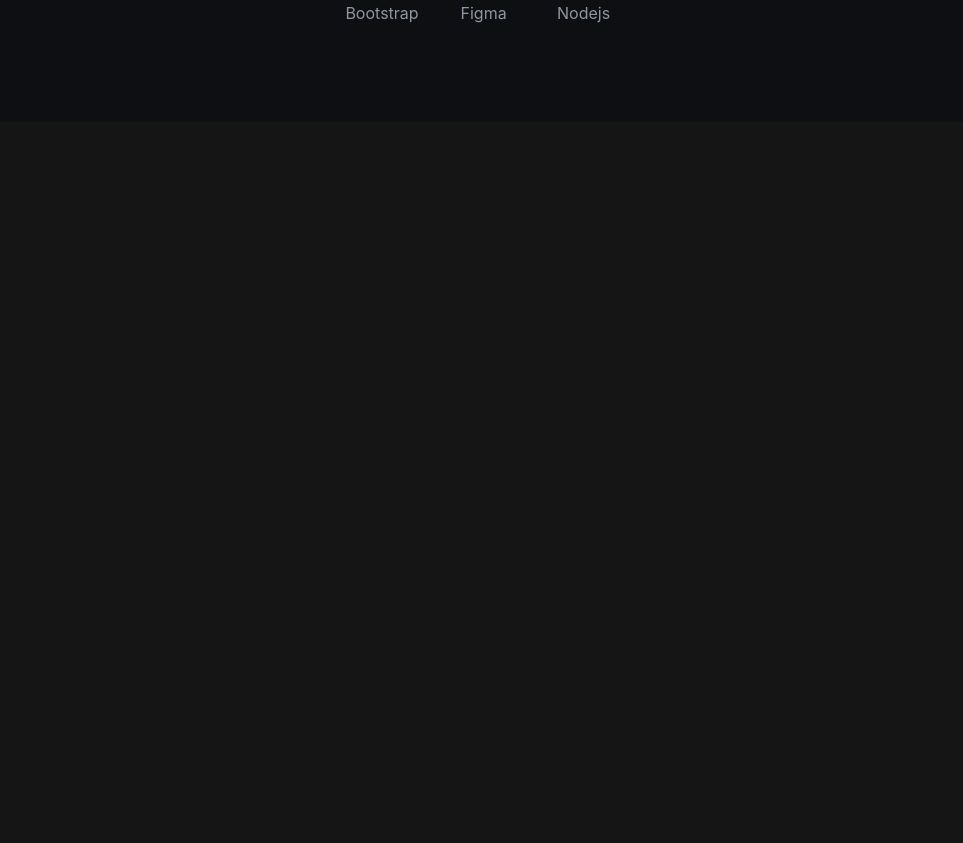
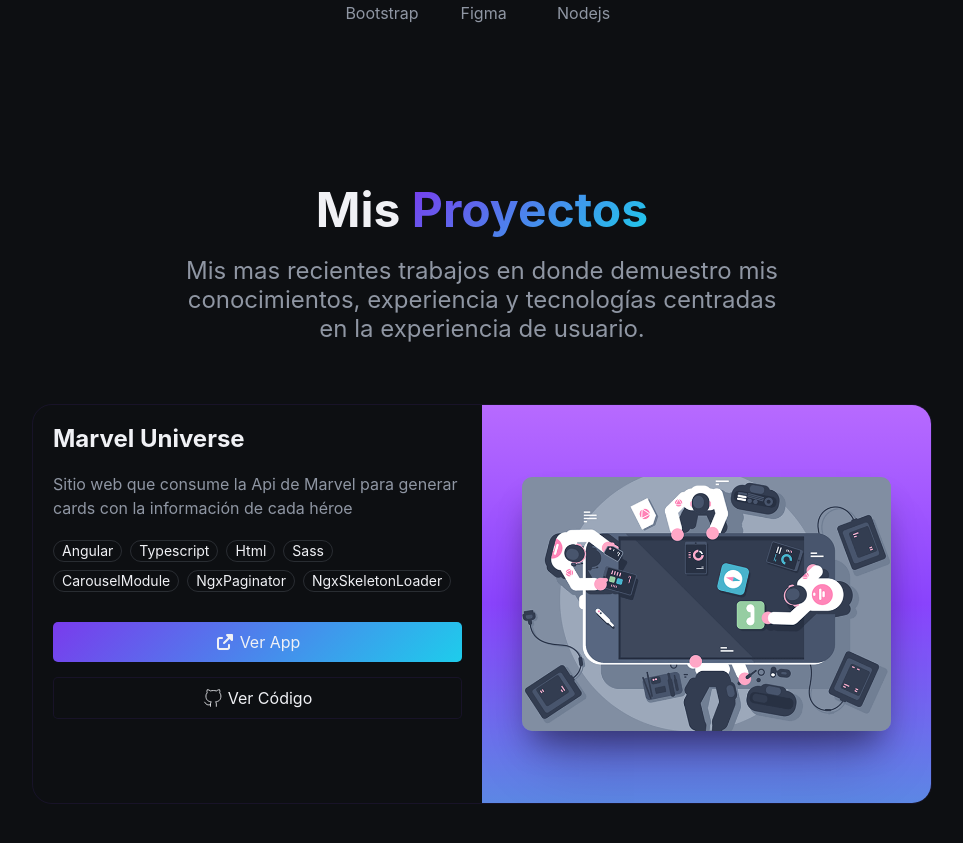
Before and after one commit to Eddy-glitcher/Portfolio.v2, a React (Vite) app: page / in a window 1280 px wide. Shown: the part 1803-2646 px from the top of the page, without its empty margins (158-1121 px from the left). Before the commit the page ends 1925 px from the top, so only its background shows below. Built offline with nearby package versions, Linux system fonts and the light colour scheme.

Commit message:
feat: add projects component

```diff
--- a/src/App.css
+++ b/src/App.css
@@ -12,8 +12,12 @@
 
     /* Borders */
     --primary-border: #793BED1A;
+    --secondary-border: #793bed72;
+    --tertiary-border: #8f96a338;
 
     /* Gradients */
     --gradient-primary: linear-gradient(135deg, var(--primary), var(--accent));
     --gradient-hero: linear-gradient(to bottom right, color-mix(in hsl, var(--primary) 30%, transparent), hsla(0, 0%, 0%, 0.796), color-mix(in hsl, var(--accent) 35%, transparent));
+    --gradient-card: linear-gradient(to bottom, #b76aff 0%, #8b44ff 50%, #5c87e4 100%
+);
 }
--- a/src/App.tsx
+++ b/src/App.tsx
@@ -2,6 +2,7 @@
 import Header from "@/components/header/header";
 import Home from "@/components/home/home";
 import About from "@/components/about/about";
+import Projects from "@/components/projects/projects";
 
 function App() {
 
@@ -11,6 +12,7 @@
         <Header></Header>
         <Home></Home>
         <About></About>
+        <Projects></Projects>
     </main>
     </>
   )
--- /dev/null
+++ b/src/components/projects/projects.scss
@@ -0,0 +1,177 @@
+@use '@/assets/styles/mixins/mixins.scss' as *;
+
+.projects{
+    padding: 60px 20px;
+    text-align: center;
+    background-color: var(--primary-background-darker);
+
+    .projects__desc{
+        max-width: 500px;
+        margin: 0px auto;
+
+        h2{
+            color: var(--primary-text-color);
+            font-size: var(--font-size-400);
+        }
+
+        span{
+            @include textGradient();
+        }
+
+        p{
+            margin: 20px 0px;
+            font-size: var(--font-size-100);
+            line-height: 1.5rem;
+            color: var(--secondary-text-color);
+        }
+    }
+
+    .project__cards{
+        @include displayFlex(center, row);
+    }
+
+    .project__card{
+        max-width: 400px;
+        text-align: left;
+        border-radius: 20px;
+        border: solid 1px var(--primary-border);
+        overflow: hidden;
+        transition: border-color, 200ms ease-in-out;
+
+        picture{
+            padding: 40px 20px;
+            width: 100%;
+            height: 100%;
+            @include displayFlex(center, row);
+            overflow: hidden;
+            background: var(--gradient-card);
+
+            img{
+                width: 90%;
+                height: 80%;
+                border-radius: 10px;
+                box-shadow:
+                    0 20px 30px -10px rgba(0,0,0,0.4),
+                    0 40px 60px -20px rgba(0,0,0,0.3);
+                transition: transform 300ms ease-in-out;
+            }
+
+        }
+
+        .project__card-body{
+            padding: 20px;
+        }
+
+        h3{
+            color: var(--primary-text-color);
+            font-size: var(--font-size-300);
+            transition: color 200ms ease-in-out;
+        }
+
+        p{
+            margin: 20px 0px;
+            font-size: var(--font-size-100);
+            color: var(--secondary-text-color);
+            line-height: 1.5rem;
+        }
+
+        ul{
+            @include displayFlex(flex-start, row);
+            flex-wrap: wrap;
+            gap: 8px;
+        }
+
+        li{
+            padding: 2px 8px;
+            font-size: calc(var(--font-size-100) - 2px);
+            color: var(--primary-text-color);
+            border: solid 1px var(--tertiary-border);
+            border-radius: 20px;
+
+            &:hover{
+                border-color: var(--secondary-border);
+            }
+        }
+
+        &:hover{
+            border-color: var(--secondary-border);
+
+            h3{
+                color: var(--primary);
+            }
+
+            picture{
+
+                img{
+                    transform: scale(1.1);
+                }
+
+            }
+        }
+
+        .project__card-btns{
+            margin-top: 30px;
+            gap: 15px;
+            @include displayFlex(center, column);
+
+            span{
+                @include displayFlex(center, row);
+                gap: 5px;
+                text-align: center;
+            }
+
+            svg{
+                width: 20px;
+                height: 20px;
+                stroke-width: 1px;
+                stroke: var(--primary-text-color);
+            }
+        }
+
+    }
+}
+
+@media (min-width: 750px){
+    .projects{
+
+        .projects__desc{
+            max-width: 600px;
+
+            h2{
+                font-size: var(--font-size-500);
+            }
+
+            p{
+                font-size: var(--font-size-300);
+                line-height: 1.8rem;
+            }
+        }
+
+        .project__cards{
+            margin-top: 60px;
+            @include displayFlex(center, column);
+        }
+
+        .project__card{
+            max-width: 900px;
+            height: 400px;
+            @include displayFlex(center, row);
+            align-items: stretch;
+
+            picture{
+                order: 2;
+                flex: 1;
+
+                img{
+                    display: block;
+                    object-fit: cover;
+                }
+            }
+
+            .project__card-body{
+                order: 1;
+                flex: 1;
+            }
+        }
+    }
+}
--- /dev/null
+++ b/src/components/projects/projects.tsx
@@ -0,0 +1,72 @@
+import Anchor from '../ui/anchor/anchor';
+import './projects.scss';
+
+function Projects() {
+
+  const projects = [
+    {
+      image : '/images/project.png',
+      imageDesc : '',
+      title : 'Marvel Universe',
+      description : 'Sitio web que consume la Api de Marvel para generar cards con la información de cada héroe',
+      technologies : ['Angular','Typescript', 'Html', 'Sass', 'CarouselModule', 'NgxPaginator', 'NgxSkeletonLoader'],
+      liveApp : '',
+      codeSrc : '',
+    }
+  ]
+
+  return (
+    <>
+        <section className='projects' id='projects'>
+            <article className='projects__desc'>
+                <h2>Mis <span>Proyectos</span></h2>
+                <p>Mis mas recientes trabajos en donde demuestro mis conocimientos, experiencia y tecnologías centradas en la experiencia de usuario.</p>
+            </article>
+
+            <div className="project__cards">
+              {
+                projects.map((project, index)=>{
+                  return (
+                    <article className='project__card' key={index}>
+                    <picture>
+                      <img src={project.image} alt={project.imageDesc}/>
+                    </picture>
+
+                  <div className="project__card-body">
+                      <article>
+                        <h3>{project.title}</h3>
+                        <p>{project.description}</p>
+                      </article>
+
+                      <ul>
+                        {
+                          project.technologies.map((technology, index)=>{
+                            return (
+                              <li key={index}>{technology}</li>
+                            )
+                          })
+                        }
+                      </ul>
+
+                      <div className='project__card-btns'>
+                        <Anchor variant="primary" href={project.liveApp} arial-label="Ver app en vivo">
+                          <svg role="img" aria-hidden="true" xmlns="http://www.w3.org/2000/svg" fill="currentColor" stroke='currentColor' viewBox="0 0 640 640"><path d="M354.4 83.8C359.4 71.8 371.1 64 384 64L544 64C561.7 64 576 78.3 576 96L576 256C576 268.9 568.2 280.6 556.2 285.6C544.2 290.6 530.5 287.8 521.3 278.7L464 221.3L310.6 374.6C298.1 387.1 277.8 387.1 265.3 374.6C252.8 362.1 252.8 341.8 265.3 329.3L418.7 176L361.4 118.6C352.2 109.4 349.5 95.7 354.5 83.7zM64 240C64 195.8 99.8 160 144 160L224 160C241.7 160 256 174.3 256 192C256 209.7 241.7 224 224 224L144 224C135.2 224 128 231.2 128 240L128 496C128 504.8 135.2 512 144 512L400 512C408.8 512 416 504.8 416 496L416 416C416 398.3 430.3 384 448 384C465.7 384 480 398.3 480 416L480 496C480 540.2 444.2 576 400 576L144 576C99.8 576 64 540.2 64 496L64 240z"/></svg>
+                          Ver App
+                        </Anchor>
+                        <Anchor variant='secondary' href={project.codeSrc} arial-label="Ver codigo fuente">
+                          <svg role="img" aria-hidden="true" viewBox="0 0 24 24" fill='none' xmlns="http://www.w3.org/2000/svg"><path d="M16 22.0268V19.1568C16.0375 18.68 15.9731 18.2006 15.811 17.7506C15.6489 17.3006 15.3929 16.8902 15.06 16.5468C18.2 16.1968 21.5 15.0068 21.5 9.54679C21.4997 8.15062 20.9627 6.80799 20 5.79679C20.4558 4.5753 20.4236 3.22514 19.91 2.02679C19.91 2.02679 18.73 1.67679 16 3.50679C13.708 2.88561 11.292 2.88561 8.99999 3.50679C6.26999 1.67679 5.08999 2.02679 5.08999 2.02679C4.57636 3.22514 4.54413 4.5753 4.99999 5.79679C4.03011 6.81549 3.49251 8.17026 3.49999 9.57679C3.49999 14.9968 6.79998 16.1868 9.93998 16.5768C9.61098 16.9168 9.35725 17.3222 9.19529 17.7667C9.03334 18.2112 8.96679 18.6849 8.99999 19.1568V22.0268" stroke="currentColor" strokeLinecap="round" strokeLinejoin="round"/><path d="M9 20.0267C6 20.9999 3.5 20.0267 2 17.0267" stroke="currentColor" strokeLinecap="round" strokeLinejoin="round"/></svg>
+                          Ver Código
+                        </Anchor>
+                      </div>
+                  </div>
+                    </article>
+                  )
+                })
+              }
+            </div>
+        </section>
+    </>
+  )
+}
+
+export default Projects
```
Also changed, not shown: public/images/project.png (added).
